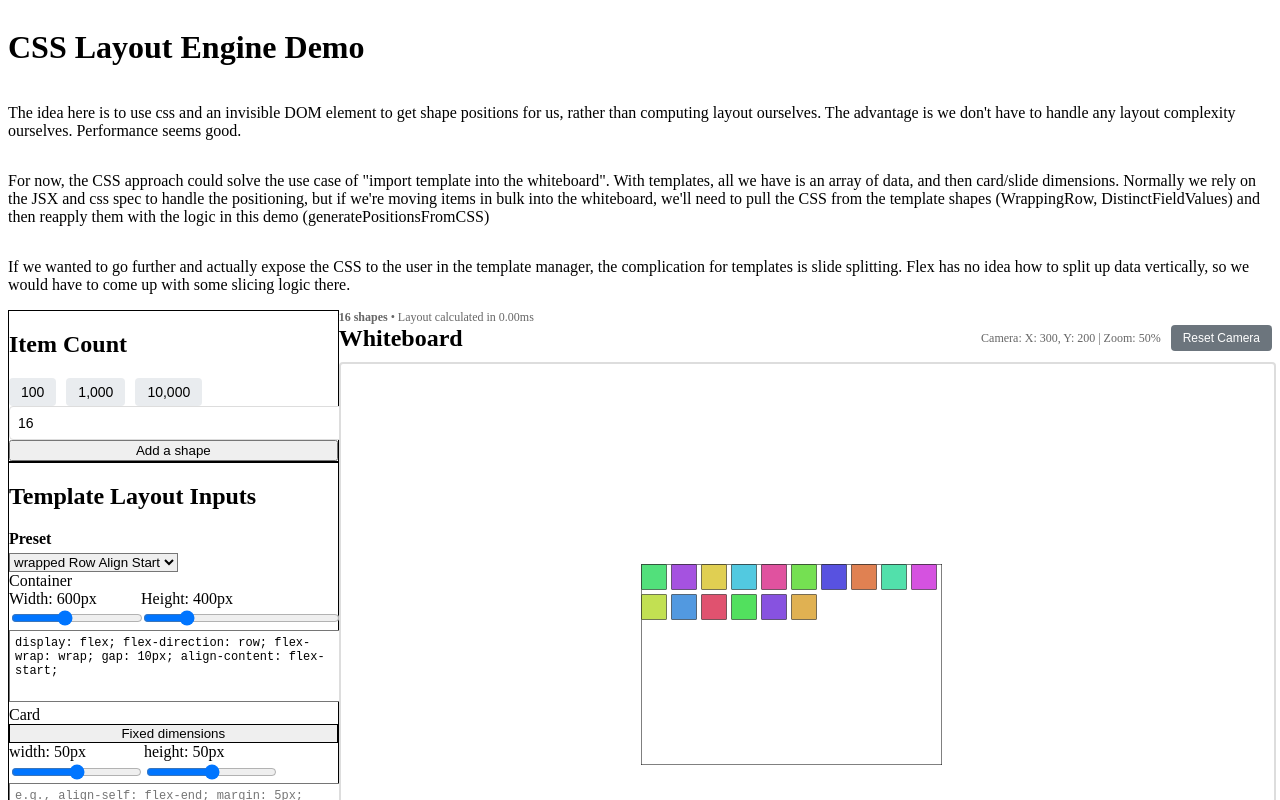
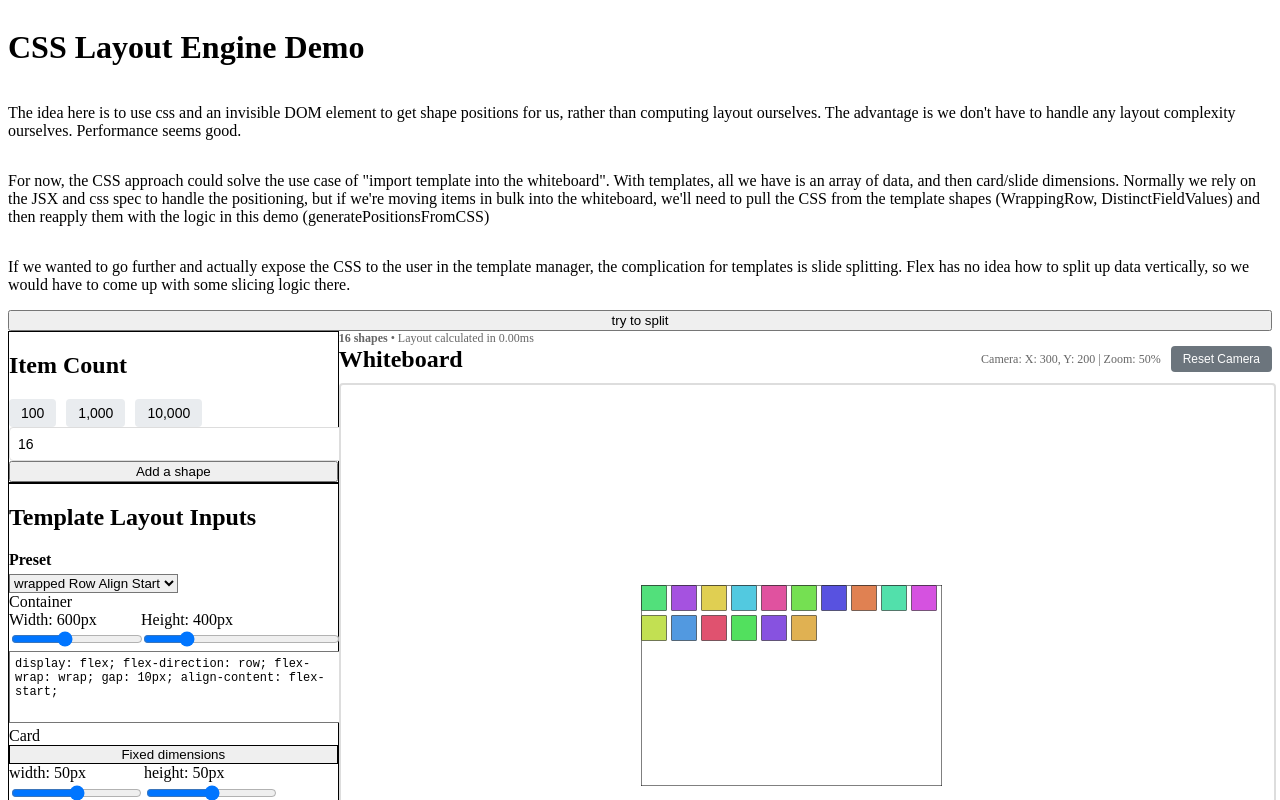
Before and after one commit to gleasonw/test-layout, a React (Vite) app: page / in a window 1280 px wide. Shown: the top 800 px of the page. Built offline with nearby package versions, Linux system fonts and the light colour scheme.

Commit message:
splitting?

```diff
--- a/package.json
+++ b/package.json
@@ -14,6 +14,7 @@
     "bun-plugin-tailwind": "^0.0.14",
     "react": "^19",
     "react-dom": "^19",
+    "remeda": "^2.33.4",
     "tailwindcss": "^4.0.6"
   },
   "devDependencies": {
--- a/src/LayoutDemo.tsx
+++ b/src/LayoutDemo.tsx
@@ -7,6 +7,7 @@ import {
   type PositionedShape,
 } from "./layoutEngine";
 import React from "react";
+import { splitShapesIntoBoxes } from "@/splitEngine";
 
 // Generate random color for each shape
 const generateColor = (id: string): string => {
@@ -171,7 +172,7 @@ export function LayoutDemo() {
     const viewport = viewportRef.current;
     if (!viewport) return;
 
-    const targetZoom = 0.5;
+    const targetZoom = 0.75;
 
     const viewportWidth = viewport.clientWidth;
     const viewportHeight = viewport.clientHeight;
@@ -203,6 +204,8 @@ export function LayoutDemo() {
     value: key,
   }));
 
+  window["positionedShapes"] = positionedShapes;
+
   return (
     <div className="p-10 font-sans text-black flex flex-col gap-10 max-w-7xl mx-auto">
       <div className="flex flex-col gap-5">
@@ -229,6 +232,18 @@ export function LayoutDemo() {
           would have to come up with some slicing logic there.
         </p>
       </div>
+      <button
+        onClick={() => {
+          console.log(
+            splitShapesIntoBoxes({
+              shapes: positionedShapes,
+              box: { height: containerHeight, width: containerWidth },
+            })
+          );
+        }}
+      >
+        try to split
+      </button>
 
       <div className="flex gap-5">
         <div className="flex flex-col gap-5">
--- /dev/null
+++ b/src/splitEngine.ts
@@ -0,0 +1,82 @@
+import type { ContainerBox, PositionedShape } from "@/layoutEngine";
+
+export type NormalizedSlide = {
+  shapes: Array<PositionedShape>;
+  origin: { x: number; y: number }; // original offset in the full layout
+};
+
+export function splitShapesIntoBoxes(args: {
+  shapes: Array<PositionedShape>;
+  box: ContainerBox;
+  rowEpsilonPx?: number;
+}) {
+  const { shapes, box, rowEpsilonPx = 1 } = args;
+  if (shapes.length === 0) return [];
+
+  // stable ordering
+  const sorted = [...shapes].sort((a, b) => {
+    if (a.y !== b.y) return a.y - b.y;
+    return a.x - b.x;
+  });
+
+  type Row = {
+    top: number;
+    bottom: number;
+    shapes: Array<PositionedShape>;
+  };
+
+  const rows: Array<Row> = [];
+
+  for (const shape of sorted) {
+    const top = shape.y;
+    const bottom = shape.y + shape.height;
+    const last = rows.at(-1);
+
+    if (last && Math.abs(top - last.top) <= rowEpsilonPx) {
+      last.shapes.push(shape);
+      last.bottom = Math.max(last.bottom, bottom);
+    } else {
+      rows.push({ top, bottom, shapes: [shape] });
+    }
+  }
+
+  const slides: Array<NormalizedSlide> = [];
+
+  let activeRows: Array<Row> = [];
+  let slideTop = rows[0]?.top ?? 0;
+
+  function flush() {
+    if (activeRows.length === 0) return;
+
+    const slideLeft = Math.min(
+      ...activeRows.flatMap((r) => r.shapes.map((s) => s.x))
+    );
+
+    const origin = { x: slideLeft, y: slideTop };
+
+    const normalizedShapes = activeRows.flatMap((r) =>
+      r.shapes.map((s) => ({
+        ...s,
+        x: s.x - origin.x,
+        y: s.y - origin.y,
+      }))
+    );
+
+    slides.push({ origin, shapes: normalizedShapes });
+    activeRows = [];
+  }
+
+  for (const row of rows) {
+    const neededHeight = row.bottom - slideTop;
+
+    if (activeRows.length > 0 && neededHeight > box.height) {
+      flush();
+      slideTop = row.top;
+    }
+
+    activeRows.push(row);
+  }
+
+  flush();
+  return slides;
+}
```
Also changed, not shown: 1 other file (tests, documents, lock files or other folders).
